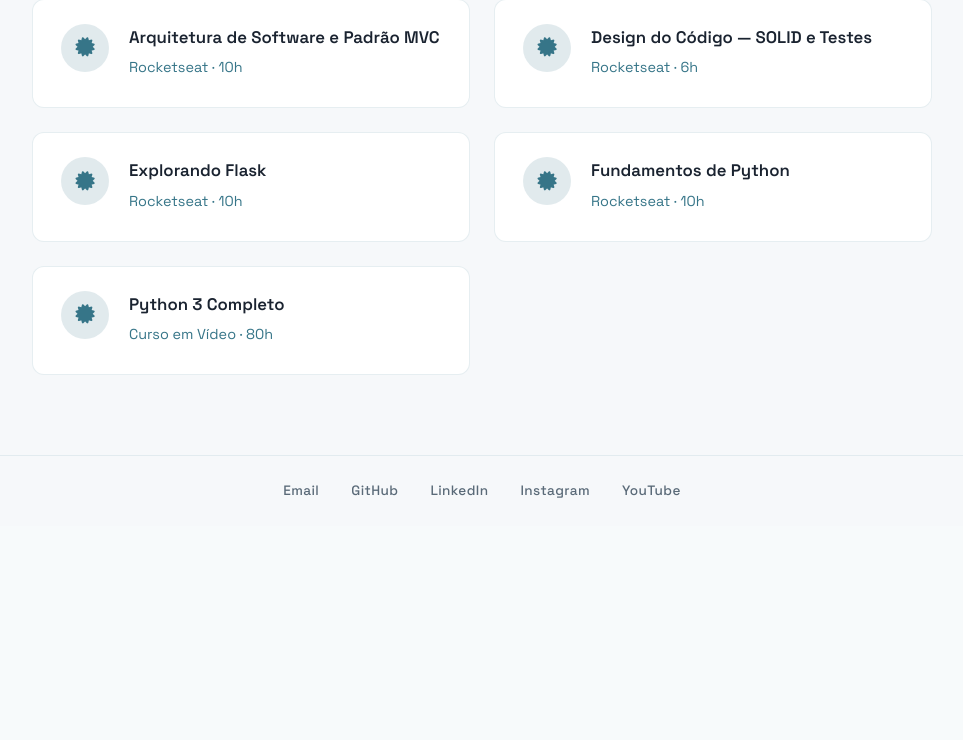
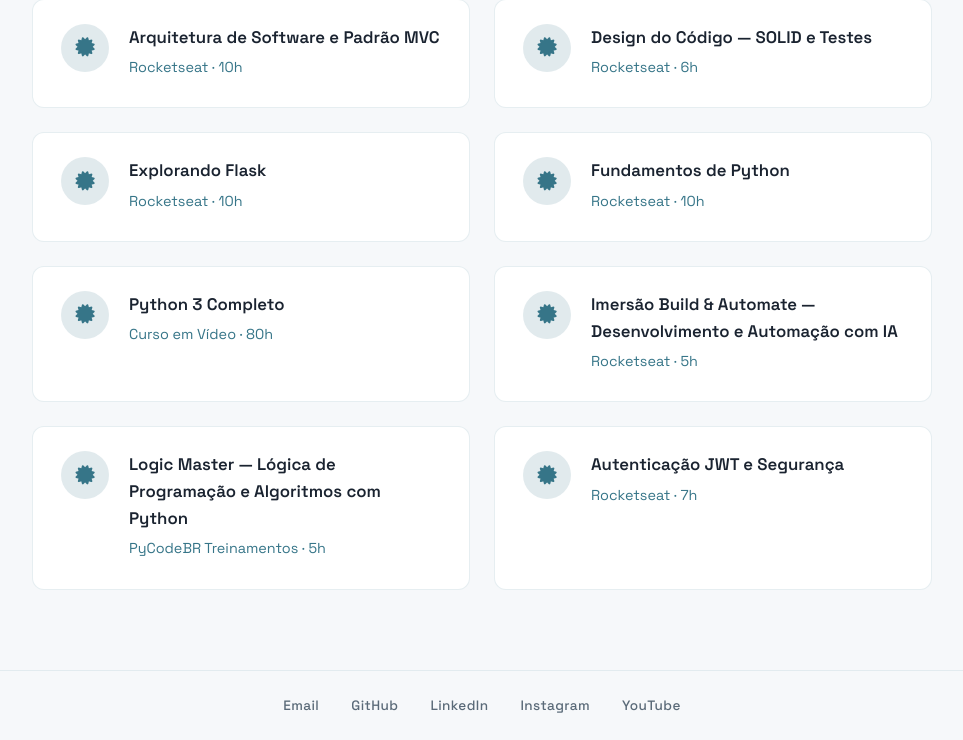
Before and after one commit to davioliveiraes/portfolio_davi_oliveira, a Django app: page /formacao/ in a window 1280 px wide. Shown: the part 665-1405 px from the top of the page, without its empty margins (158-1121 px from the left). Before the commit the page ends 1163 px from the top, so only its background shows below. Run offline with Django 5.2, Linux system fonts and the light colour scheme.

Commit message:
chore: Adjusting experience and adding certifications

```diff
--- a/static/css/style.css
+++ b/static/css/style.css
@@ -765,6 +765,18 @@ nav {
     font-size: 0.85rem;
 }
 
+.timeline-company a {
+    color: inherit;
+    text-decoration: none;
+    border-bottom: 1px dashed rgba(54, 117, 136, 0.5);
+    transition: var(--transition);
+}
+
+.timeline-company a:hover {
+    color: var(--color-text);
+    border-bottom-color: var(--color-primary-light);
+}
+
 .timeline-period {
     display: inline-block;
     font-family: var(--font-mono);
--- a/templates/core/formacao.html
+++ b/templates/core/formacao.html
@@ -92,6 +92,36 @@
                 <span class="formation-institution">Curso em Vídeo · 80h</span>
             </div>
         </div>
+
+        <div class="formation-card">
+            <div class="formation-icon">
+                <i class="fas fa-certificate"></i>
+            </div>
+            <div class="formation-info">
+                <h3>{% trans "Imersão Build & Automate — Desenvolvimento e Automação com IA" %}</h3>
+                <span class="formation-institution">Rocketseat · 5h</span>
+            </div>
+        </div>
+
+        <div class="formation-card">
+            <div class="formation-icon">
+                <i class="fas fa-certificate"></i>
+            </div>
+            <div class="formation-info">
+                <h3>{% trans "Logic Master — Lógica de Programação e Algoritmos com Python" %}</h3>
+                <span class="formation-institution">PyCodeBR Treinamentos · 5h</span>
+            </div>
+        </div>
+
+        <div class="formation-card">
+            <div class="formation-icon">
+                <i class="fas fa-certificate"></i>
+            </div>
+            <div class="formation-info">
+                <h3>{% trans "Autenticação JWT e Segurança" %}</h3>
+                <span class="formation-institution">Rocketseat · 7h</span>
+            </div>
+        </div>
     </div>
 </section>
 {% endblock %}
```
Also changed, not shown: templates/core/experiencias.html (+4 -3 lines).
